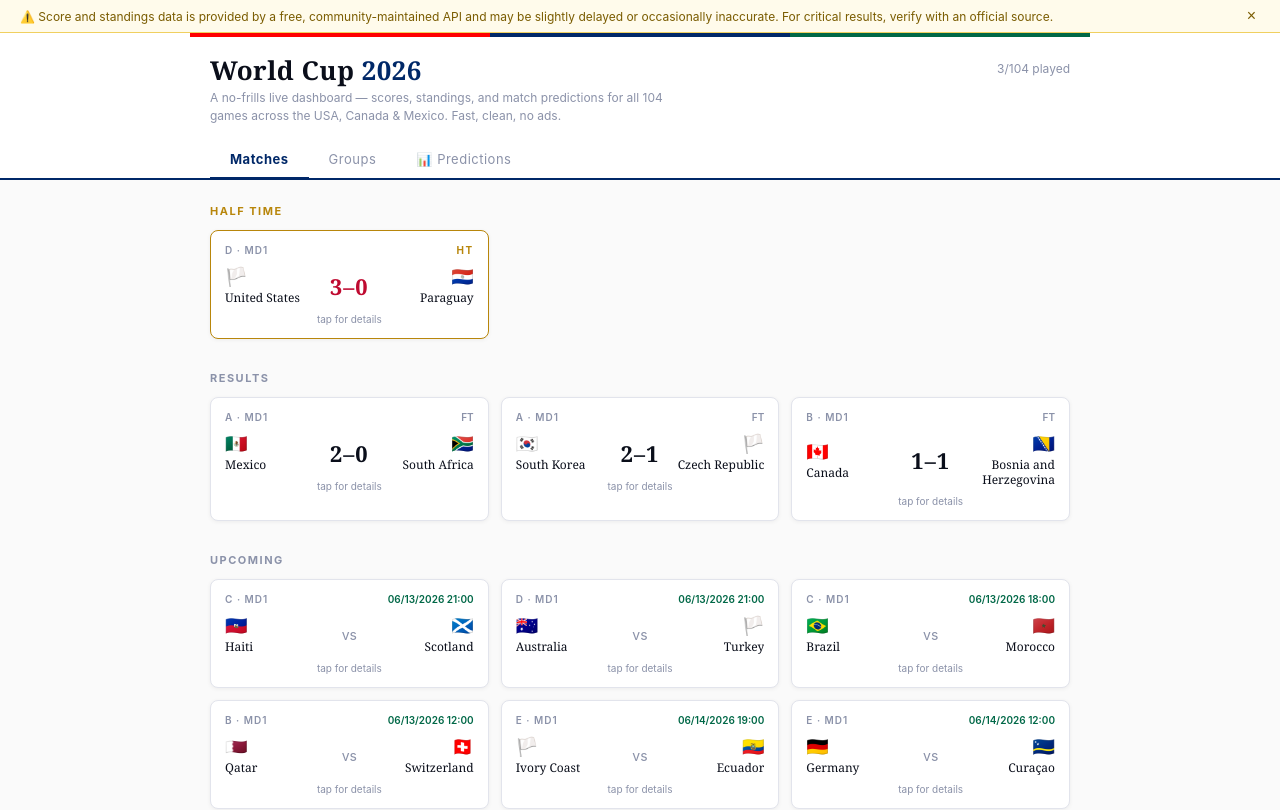
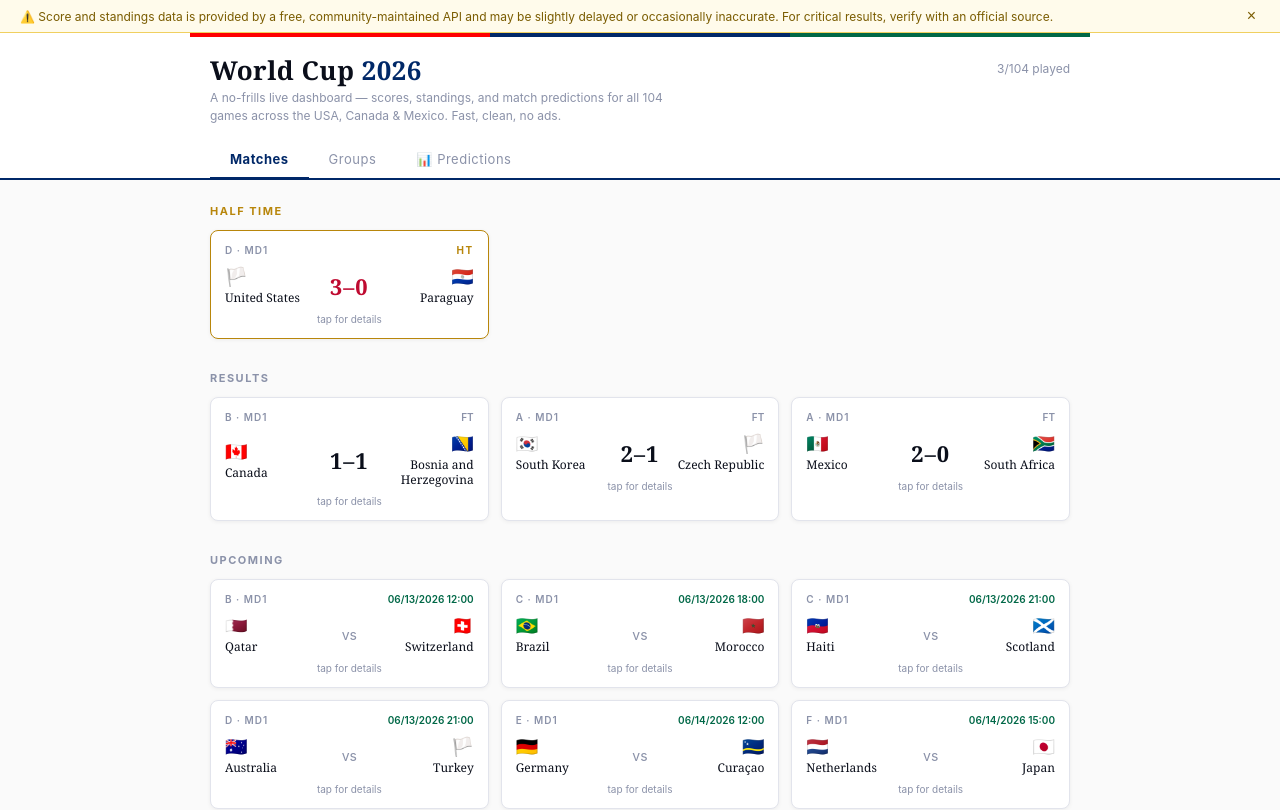
Before and after one commit to KeepItJibreel/worldcup-dashboard, a React (Vite) app in the folder frontend/: page / in a window 1280 px wide. Shown: the top 810 px of the page. Built offline with nearby package versions, Linux system fonts and the light colour scheme.

Commit message:
fixed results sorting

```diff
--- a/frontend/src/App.jsx
+++ b/frontend/src/App.jsx
@@ -514,15 +514,24 @@ export default function App() {
   }, {});
 
   const liveMatches     = fixtures.filter(f => !f.finished && f.time_elapsed > 0);
-  const doneMatches     = fixtures.filter(f => f.finished);
   const halftimeMatches = fixtures.filter(f =>
     !f.finished && f.time_elapsed === 0 && (f.home_score > 0 || f.away_score > 0));
-  const upcomingMatches = fixtures.filter(f =>
-    !f.finished && f.time_elapsed === 0 && f.home_score === 0 && f.away_score === 0);
+
+  const doneMatches = fixtures
+    .filter(f => f.finished)
+    .sort((a, b) => new Date(b.local_date) - new Date(a.local_date)); // most recent first
+
+  const upcomingMatches = fixtures
+    .filter(f => !f.finished && f.time_elapsed === 0 && f.home_score === 0 && f.away_score === 0)
+    .sort((a, b) => new Date(a.local_date) - new Date(b.local_date)); // soonest first
+
+  const sortedPredictions = [...predictions].sort(
+    (a, b) => new Date(a.date) - new Date(b.date)
+  );
 
   const filteredPreds = predGroup === "ALL"
-    ? predictions
-    : predictions.filter(p => p.group === predGroup);
+    ? sortedPredictions
+    : sortedPredictions.filter(p => p.group === predGroup);
 
   const tabs = ["matches", "groups", "predictions"];
 
```
